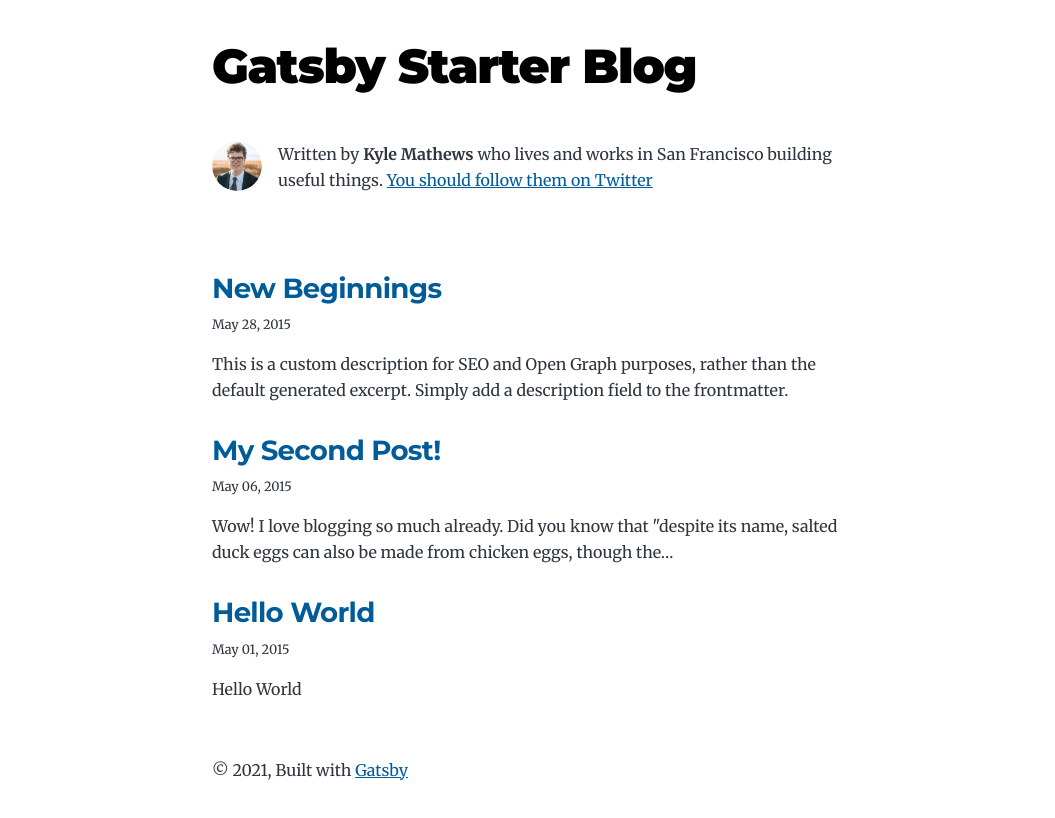
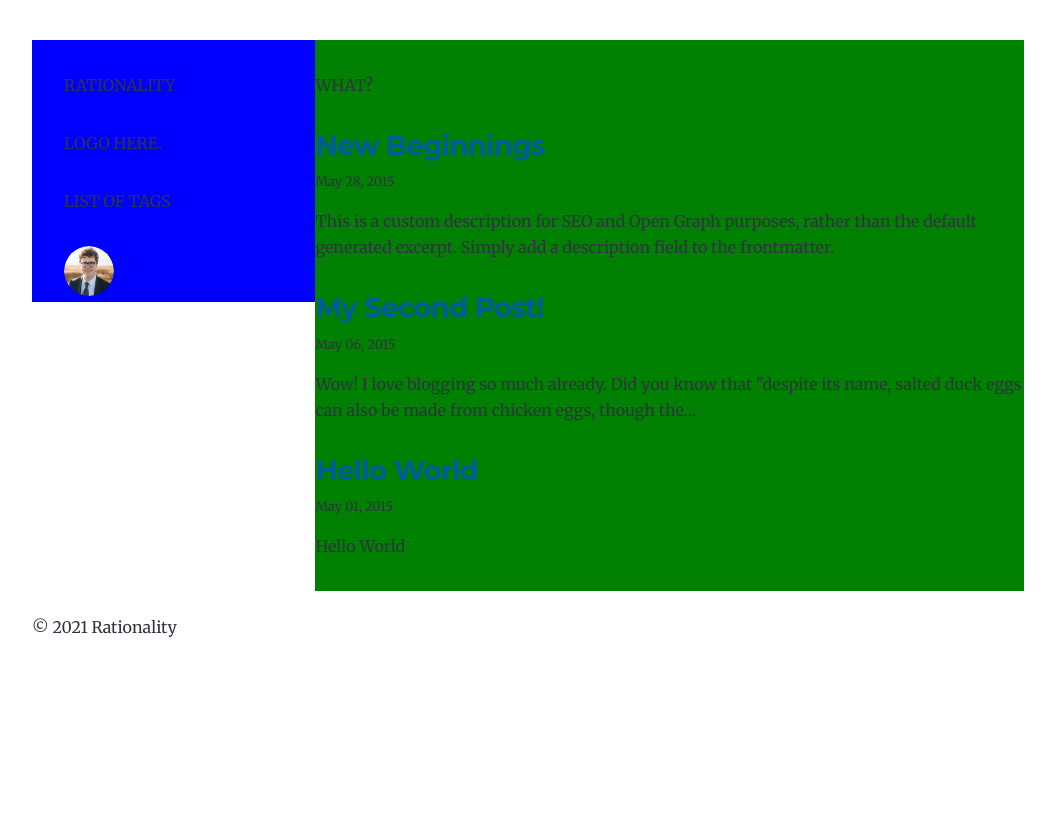
Before and after one commit to garethiv/rationality, a Gatsby site: page / in a window 1280 px wide. Shown: the whole page, without its empty margins (112-1167 px from the left). Built offline with nearby package versions, Linux system fonts and the light colour scheme; Gatsby itself is replaced by a stand-in of ours.

Commit message:
index layout changes

```diff
--- a/src/components/layout.js
+++ b/src/components/layout.js
@@ -1,33 +1,15 @@
 import React from "react"
-import { Link } from "gatsby"
 
 const Layout = ({ location, title, children }) => {
   const rootPath = `${__PATH_PREFIX__}/`
   const isRootPath = location.pathname === rootPath
-  let header
-
-  if (isRootPath) {
-    header = (
-      <h1 className="main-heading">
-        <Link to="/">{title}</Link>
-      </h1>
-    )
-  } else {
-    header = (
-      <Link className="header-link-home" to="/">
-        {title}
-      </Link>
-    )
-  }
 
   return (
     <div className="global-wrapper" data-is-root-path={isRootPath}>
-      <header className="global-header">{header}</header>
       <main>{children}</main>
       <footer>
-        © {new Date().getFullYear()}, Built with
+        © {new Date().getFullYear()} Rationality
         {` `}
-        <a href="https://www.gatsbyjs.com">Gatsby</a>
       </footer>
     </div>
   )
--- /dev/null
+++ b/src/components/qanda.js
@@ -0,0 +1,19 @@
+/**
+ * Sidebar component that queries for data
+ * with Gatsby's useStaticQuery component
+ *
+ * See: https://www.gatsbyjs.com/docs/use-static-query/
+ */
+
+import React from "react"
+
+const QAndA = () => {
+
+  return (
+    <div className="qanda">
+        <p>WHAT?</p>
+    </div>
+  )
+}
+
+export default QAndA
--- /dev/null
+++ b/src/components/sidebar.js
@@ -0,0 +1,59 @@
+/**
+ * Sidebar component that queries for data
+ * with Gatsby's useStaticQuery component
+ *
+ * See: https://www.gatsbyjs.com/docs/use-static-query/
+ */
+
+import React from "react"
+import { useStaticQuery, graphql } from "gatsby"
+import Image from "gatsby-image"
+
+const Sidebar = () => {
+  const data = useStaticQuery(graphql`
+    query SidebarQuery {
+      avatar: file(absolutePath: { regex: "/profile-pic.jpg/" }) {
+        childImageSharp {
+          fixed(width: 50, height: 50, quality: 95) {
+            ...GatsbyImageSharpFixed
+          }
+        }
+      }
+      site {
+        siteMetadata {
+          author {
+            name
+            summary
+          }
+          social {
+            twitter
+          }
+        }
+      }
+    }
+  `)
+
+  // Set these values by editing "siteMetadata" in gatsby-config.js
+  const author = data.site.siteMetadata?.author
+  const avatar = data?.avatar?.childImageSharp?.fixed
+
+  return (
+    <div className="sidebar">
+      <p>RATIONALITY</p>
+      <p>LOGO HERE.</p>
+      <p>LIST OF TAGS</p>
+      {avatar && (
+        <Image
+          fixed={avatar}
+          alt={author?.name || ``}
+          className="bio-avatar"
+          imgStyle={{
+            borderRadius: `50%`,
+          }}
+        />
+      )}
+    </div>
+  )
+}
+
+export default Sidebar
--- a/src/pages/index.js
+++ b/src/pages/index.js
@@ -1,7 +1,8 @@
 import React from "react"
 import { Link, graphql } from "gatsby"
 
-import Bio from "../components/bio"
+import Sidebar from "../components/sidebar"
+import QAndA from "../components/qanda"
 import Layout from "../components/layout"
 import SEO from "../components/seo"
 
@@ -9,24 +10,22 @@
   const siteTitle = data.site.siteMetadata?.title || `Title`
   const posts = data.allMarkdownRemark.nodes
 
-  if (posts.length === 0) {
   return (
     <Layout location={location} title={siteTitle}>
       <SEO title="All posts" />
-        <Bio />
-        <p>
-          No blog posts found. Add markdown posts to "content/blog" (or the
-          directory you specified for the "gatsby-source-filesystem" plugin in
-          gatsby-config.js).
-        </p>
-      </Layout>
-    )
-  }
 
-  return (
-    <Layout location={location} title={siteTitle}>
-      <SEO title="All posts" />
-      <Bio />
+      {/*
+        Insert side bar here
+      */}
+      <div class='index-wrapper'>
+        <div class='index-column-l'>
+          <div class='left-column'>
+            <Sidebar />
+          </div>
+        </div>
+        <div class='index-column-r'>
+          <div class='right-column'>
+            <QAndA />
             <ol style={{ listStyle: `none` }}>
               {posts.map(post => {
                 const title = post.frontmatter.title || post.fields.slug
@@ -59,6 +58,9 @@
                 )
               })}
             </ol>
+          </div>
+        </div>
+      </div>
     </Layout>
   )
 }
--- a/src/style.css
+++ b/src/style.css
@@ -7,7 +7,7 @@
   --maxWidth-md: 28rem;
   --maxWidth-lg: 32rem;
   --maxWidth-xl: 36rem;
-  --maxWidth-2xl: 42rem;
+  --maxWidth-2xl: 62rem;
   --maxWidth-3xl: 48rem;
   --maxWidth-4xl: 56rem;
   --maxWidth-full: "100%";
@@ -243,7 +243,7 @@
 .global-wrapper {
   margin: var(--spacing-0) auto;
   max-width: var(--maxWidth-wrapper);
-  padding: var(--spacing-10) var(--spacing-5);
+  padding: var(--spacing-10) var(--spacing-0);
 }
 
 .global-wrapper[data-is-root-path="true"] .bio {
@@ -331,3 +331,37 @@
     list-style-position: inside;
   }
 }
+
+
+/* Index layout */
+.index-wrapper {
+  display: flex;
+  flex-direction: row;
+  flex-wrap: wrap;
+}
+
+.index-column-l {
+  display: flex;
+  flex-direction: column;
+  flex-basis: 100%;
+  flex: 0.4;
+}
+
+.index-column-r {
+  display: flex;
+  flex-direction: column;
+  flex-basis: 100%;
+  flex: 1;
+}
+
+.left-column {
+  background-color: blue;
+  padding-left: 2rem;
+  padding-right: 2rem;
+  padding-top: 2rem;
+}
+
+.right-column {
+  background-color: green;
+  padding-top: 2rem;
+}
```
Lines whose indentation alone changed are shown as unchanged.
